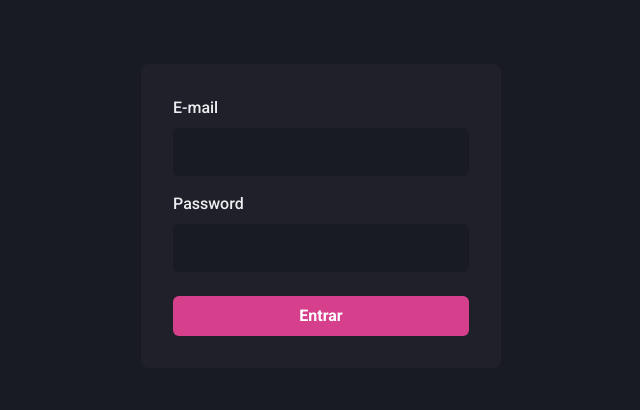
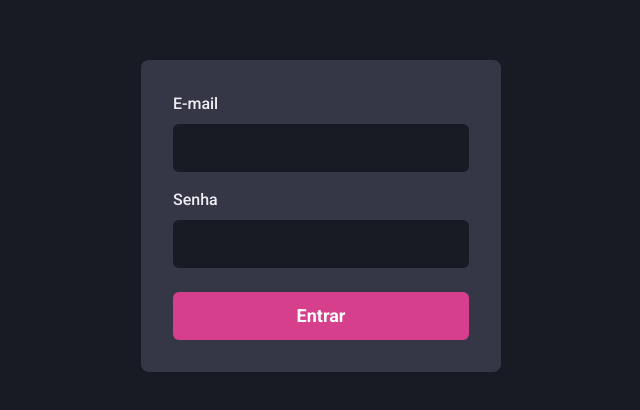
Before and after one commit to PriscilaSouza23/dashgo, a Next.js app: page / in a window 1280 px wide. Shown: the part 184-594 px from the top of the page, without its empty margins (319-959 px from the left). Built offline with nearby package versions, Linux system fonts and the light colour scheme.

Commit message:
add form autentication

```diff
--- a/package.json
+++ b/package.json
@@ -13,13 +13,16 @@
     "@chakra-ui/react": "^2.3.5",
     "@emotion/react": "^11.10.4",
     "@emotion/styled": "^11.10.4",
+    "@hookform/resolvers": "^2.9.9",
     "apexcharts": "^3.35.5",
     "framer-motion": "^7.5.1",
     "next": "12.3.1",
     "react": "18.2.0",
     "react-apexcharts": "^1.4.0",
     "react-dom": "18.2.0",
-    "react-icons": "^4.4.0"
+    "react-hook-form": "^7.37.0",
+    "react-icons": "^4.4.0",
+    "yup": "^0.32.11"
   },
   "devDependencies": {
     "@types/node": "^18.8.0",
--- a/src/components/Form/Input.tsx
+++ b/src/components/Form/Input.tsx
@@ -1,14 +1,26 @@
-import { FormControl, FormLabel, Input as ChakraInput, InputProps as ChakraInputProps} from "@chakra-ui/react";
+import {
+  FormControl,
+  FormErrorMessage,
+  FormLabel,
+  Input as ChakraInput,
+  InputProps as ChakraInputProps,
+} from "@chakra-ui/react";
+import React, { forwardRef, ForwardRefRenderFunction } from "react";
+import { FieldError } from "react-hook-form";
 
 interface InputProps extends ChakraInputProps {
   name: string;
   label?: string;
+  error?: FieldError;
 }
 
-export function Input({ name, label, ...rest }: InputProps) {
+const InputBase: ForwardRefRenderFunction<HTMLInputElement, InputProps> = (
+  { name, error = null, label, ...rest },
+  ref
+) => {
   return (
     <FormControl>
-            { !!label && <FormLabel htmlFor={name}>{label}</FormLabel>}
+      {!!label && <FormLabel htmlFor={name}>{label}</FormLabel>}
 
       <ChakraInput
         name={name}
@@ -17,11 +29,16 @@ export function Input({ name, label, ...rest }: InputProps) {
         bgColor="gray.900"
         variant="filled"
         _hover={{
-                bgColor: 'gray.900',
+          bgColor: "gray.900",
         }}
         size="lg"
+        error={error}
         {...rest}
+        ref={ref}
       />
+      {!!error && <FormErrorMessage>{error.message}</FormErrorMessage>}
     </FormControl>
   );
-}
+};
+
+export const Input = forwardRef(InputBase);
--- a/src/components/Header/SearchBox.tsx
+++ b/src/components/Header/SearchBox.tsx
@@ -1,7 +1,9 @@
 import { Flex, Icon, Input } from "@chakra-ui/react";
+import { useRef } from "react";
 import { RiSearchLine } from "react-icons/ri";
 
 export function SearchBox() {
+  const serchInputRef = useRef<HTMLInputElement>(null);
   return (
     <Flex
       as="label"
@@ -22,7 +24,7 @@ export function SearchBox() {
         px="4"
         mr="4"
         placeholder="Buscar na plataforma"
-        _placeholder={{ color: "gray.400" }}
+        _placeholder={{ color: "gray.400" }} ref={serchInputRef}
       />
 
       <Icon as={RiSearchLine} fontSize="20" />
--- a/src/pages/index.tsx
+++ b/src/pages/index.tsx
@@ -1,30 +1,79 @@
-import { Button, Flex, Stack, } from "@chakra-ui/react";
+import { Flex, Button, Stack } from "@chakra-ui/react";
+
+import { SubmitHandler, useForm } from "react-hook-form";
+
+import * as yup from "yup";
+
+import { yupResolver } from "@hookform/resolvers/yup";
+
 import { Input } from "../components/Form/Input";
 
+type SignInProps = {
+  email: string;
+
+  password: string;
+};
+
+const signInFormSchema = yup.object().shape({
+  password: yup.string().required("Digite sua senha"),
+
+  email: yup.string().required("E-mail obrigatório").email("e-mail inválido"),
+});
+
 export default function SignIn() {
+  const { register, handleSubmit, formState } = useForm({
+    resolver: yupResolver(signInFormSchema),
+  });
+
+  const { errors } = formState;
+
+  const handleSignIn: SubmitHandler<SignInProps> = async (values) => {
+    await new Promise((resolve) => setTimeout(resolve, 2000));
+
+    console.log(values);
+  };
+
   return (
-    <Flex
-      w="100vw"
-      h="100vh"
-      align="center"
-      justify="center"
-      >
+    <Flex w="100vw" h="100vh" align="center" justify="center">
       <Flex
         as="form"
-          width="100%"
+        w="100%"
         maxWidth={360}
-          bg="gray.800"
+        bg="gray.700"
         p="8"
         borderRadius={8}
         flexDir="column"
+        onSubmit={handleSubmit(handleSignIn)}
       >
         <Stack spacing="4">
-              <Input name="email" type="email" label="E-mail"/>
-              <Input name="password" type="password" label="Password"/>
+          <Input
+            type="email"
+            name="email"
+            label="E-mail"
+            id="email"
+            error={errors.email}
+            {...register("email")}
+          />
 
+          <Input
+            type="password"
+            name="password"
+            label="Senha"
+            id="password"
+            error={errors.password}
+            {...register("password")}
+          />
         </Stack>
 
-          <Button type="submit" mt="6" colorScheme="pink">Entrar</Button>
+        <Button
+          type="submit"
+          mt="6"
+          colorScheme="pink"
+          size="lg"
+          isLoading={formState.isSubmitting}
+        >
+          Entrar
+        </Button>
       </Flex>
     </Flex>
   );
```
Also changed, not shown: 1 other file (tests, documents, lock files or other folders). Lines whose indentation alone changed are shown as unchanged.
